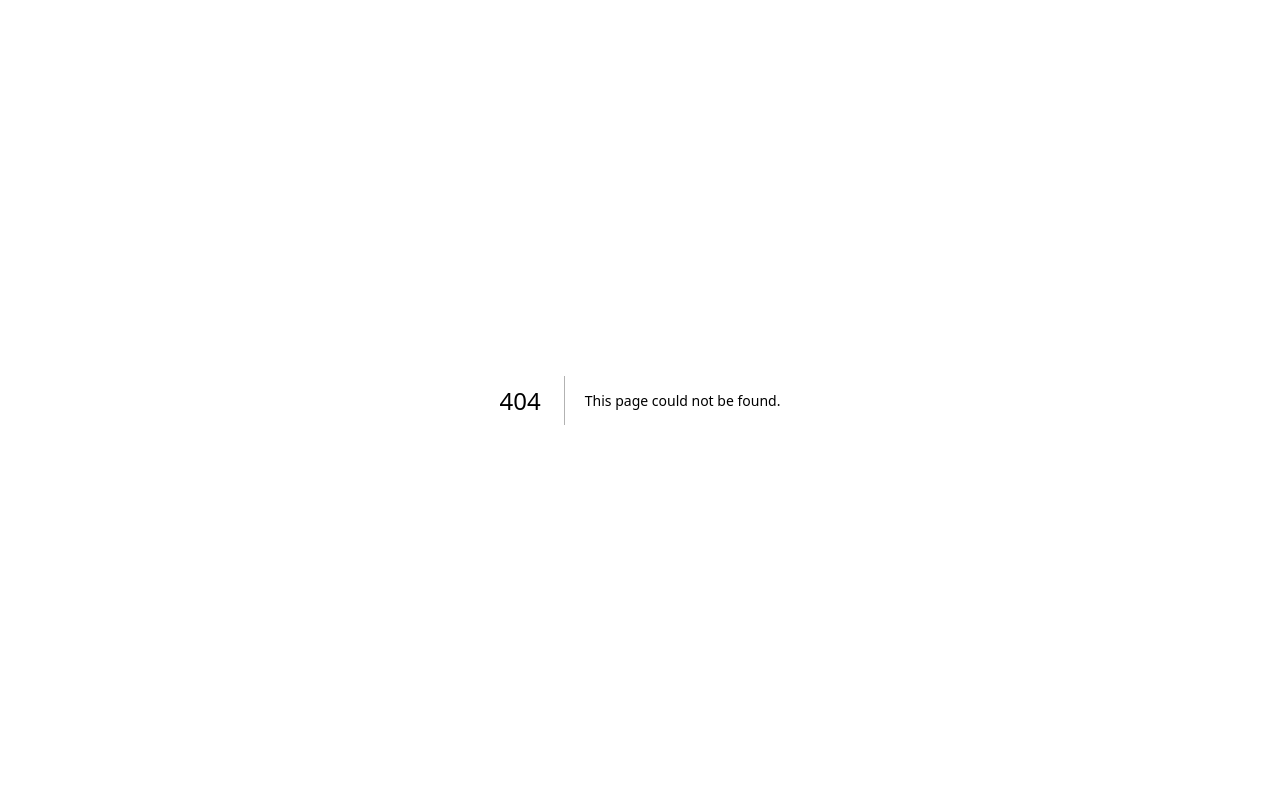
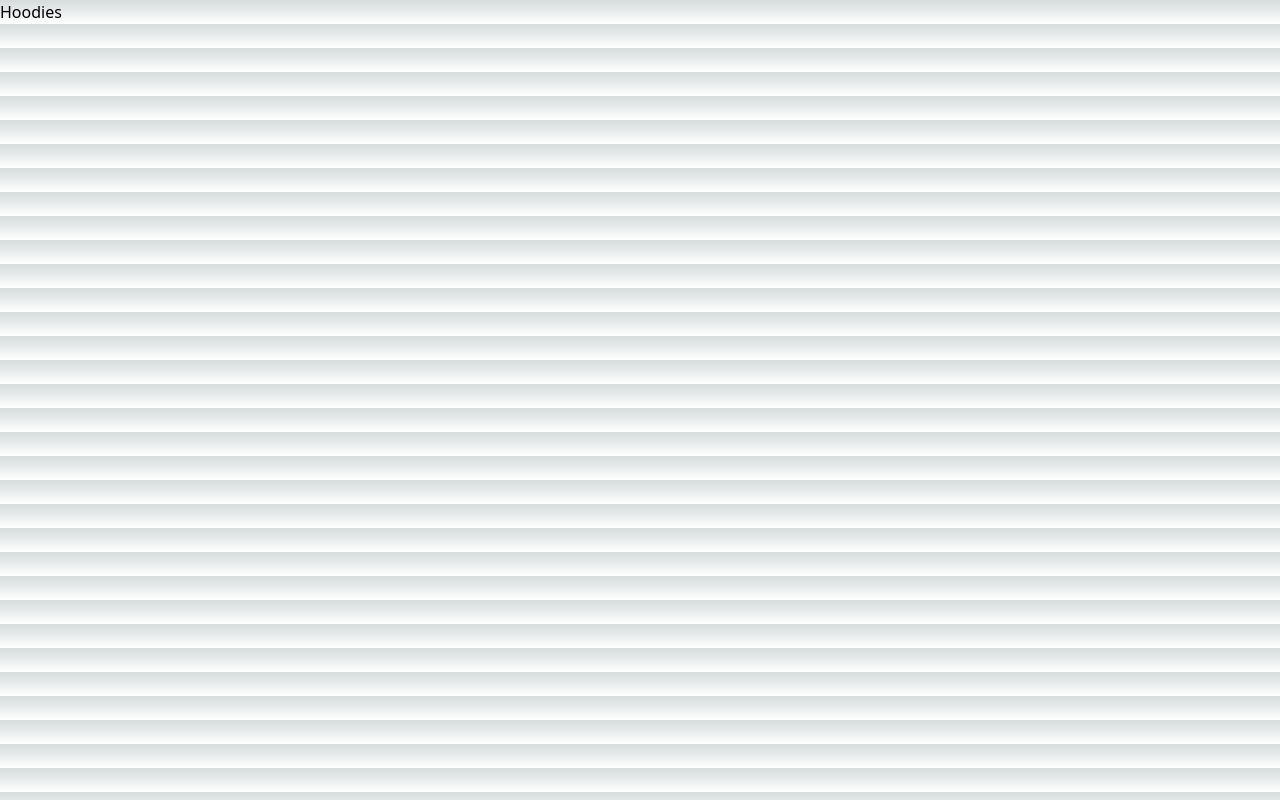
Before and after one commit to abdullahshafiq153/dapper, a Next.js app: page /hoodies in a window 1280 px wide. Before the commit this address had no page. Built offline with nearby package versions, Linux system fonts and the light colour scheme.

Commit message:
Some initial pages

```diff
--- /dev/null
+++ b/pages/cart.js
@@ -0,0 +1,9 @@
+import React from 'react'
+
+const Cart = () => {
+  return (
+    <div>Cart</div>
+  )
+}
+
+export default Cart
--- /dev/null
+++ b/pages/hoodies.js
@@ -0,0 +1,9 @@
+import React from 'react'
+
+const Hoodies = () => {
+  return (
+    <div>Hoodies</div>
+  )
+}
+
+export default Hoodies
```
